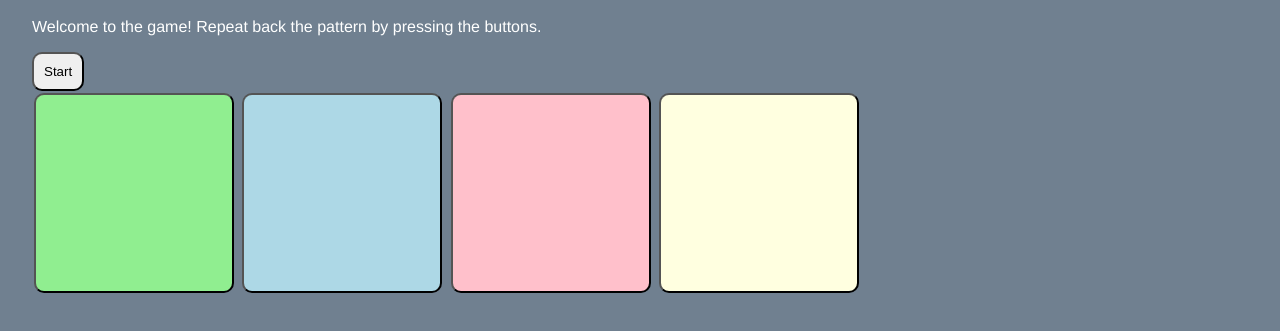
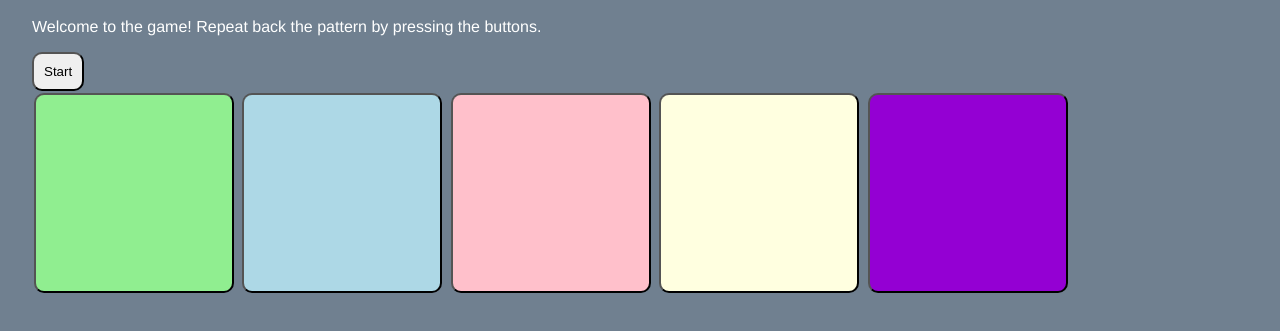
Before and after one commit to Jashaja18/codepath-site-memory-game, a plain HTML site: page index.html in a window 1280 px wide. Shown: the part 73-404 px from the top of the page. Drawn offline with Linux system fonts and the light colour scheme.

Commit message:
🔻💙 Updated with Glitch

```diff
--- a/index.html
+++ b/index.html
@@ -47,6 +47,12 @@
         onmouseup="stopTone()"
         onclick="guess(4)"
       ></button>
+      <button
+        id="button5"
+        onmousedown="startTone(5)"
+        onmouseup="stopTone()"
+        onclick="guess(5)"
+      ></button>
     </div>
   </body>
 </html>
--- a/script.js
+++ b/script.js
@@ -4,7 +4,7 @@ const cluePauseTime = 333; //how long to pause in between clues
 const nextClueWaitTime = 1000; //how long to wait before starting playback of the clue sequence
 
 //Global Variables
-var pattern = [2, 2, 4, 3, 2, 1, 2, 4];
+var pattern = [2, 2, 4, 3, 5, 4, 2, 1, 3, 5, 2, 1, 2, 4];
 var progress = 0;
 var gamePlaying = false;
 var tonePlaying = false;
@@ -31,6 +31,7 @@ const freqMap = {
   2: 329.6,
   3: 392,
   4: 466.2,
+  5: 340.2
 }
 function playTone(btn, len) {
   o.frequency.value = freqMap[btn];
--- a/style.css
+++ b/style.css
@@ -54,6 +54,13 @@ button {
     background:yellow;
 }
 
+#button5 {
+    background: darkviolet;
+}
+#button5:active, #button5.lit {
+    background:violet;
+}
+
 /* images and videos max out at full width */
 img,
 video {
```
Also changed, not shown: 1 other file.
